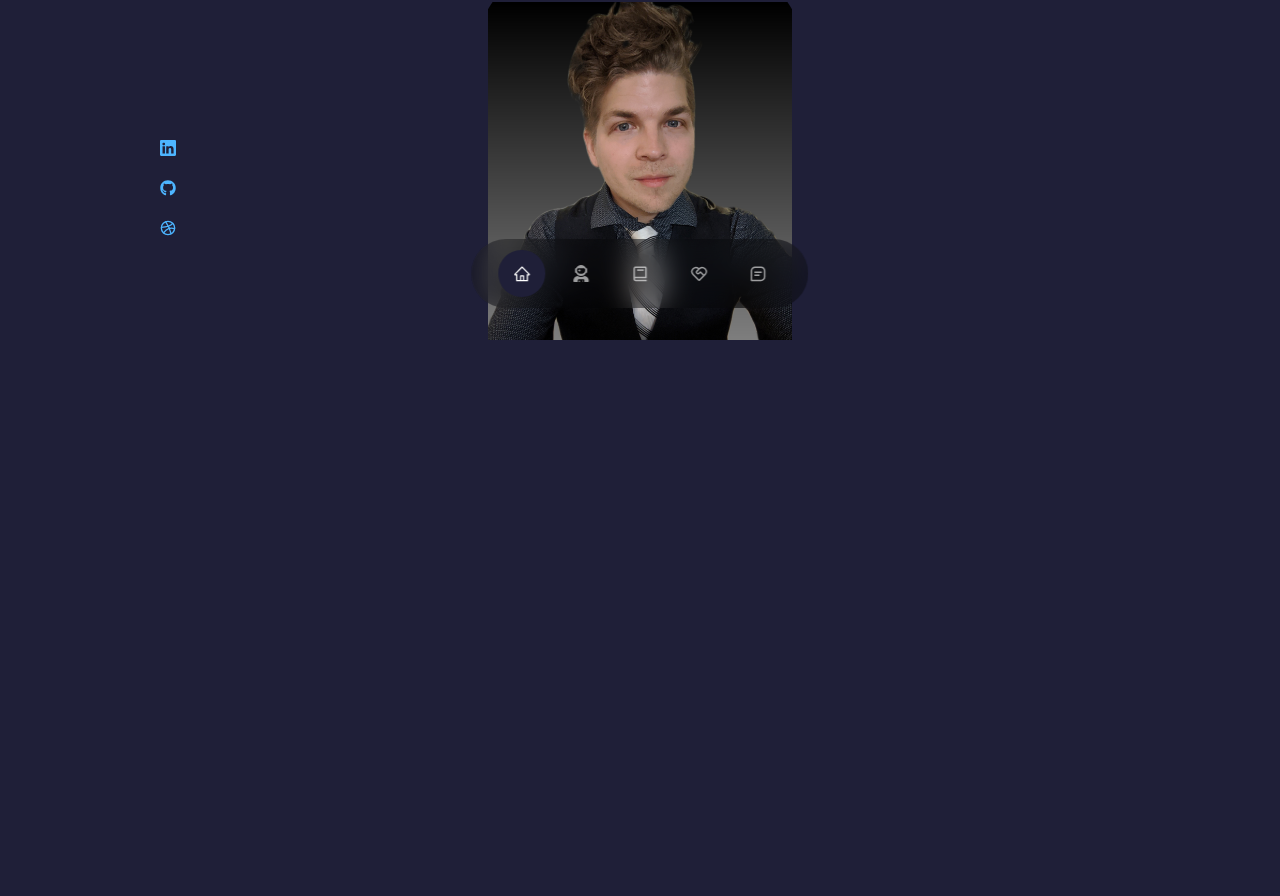
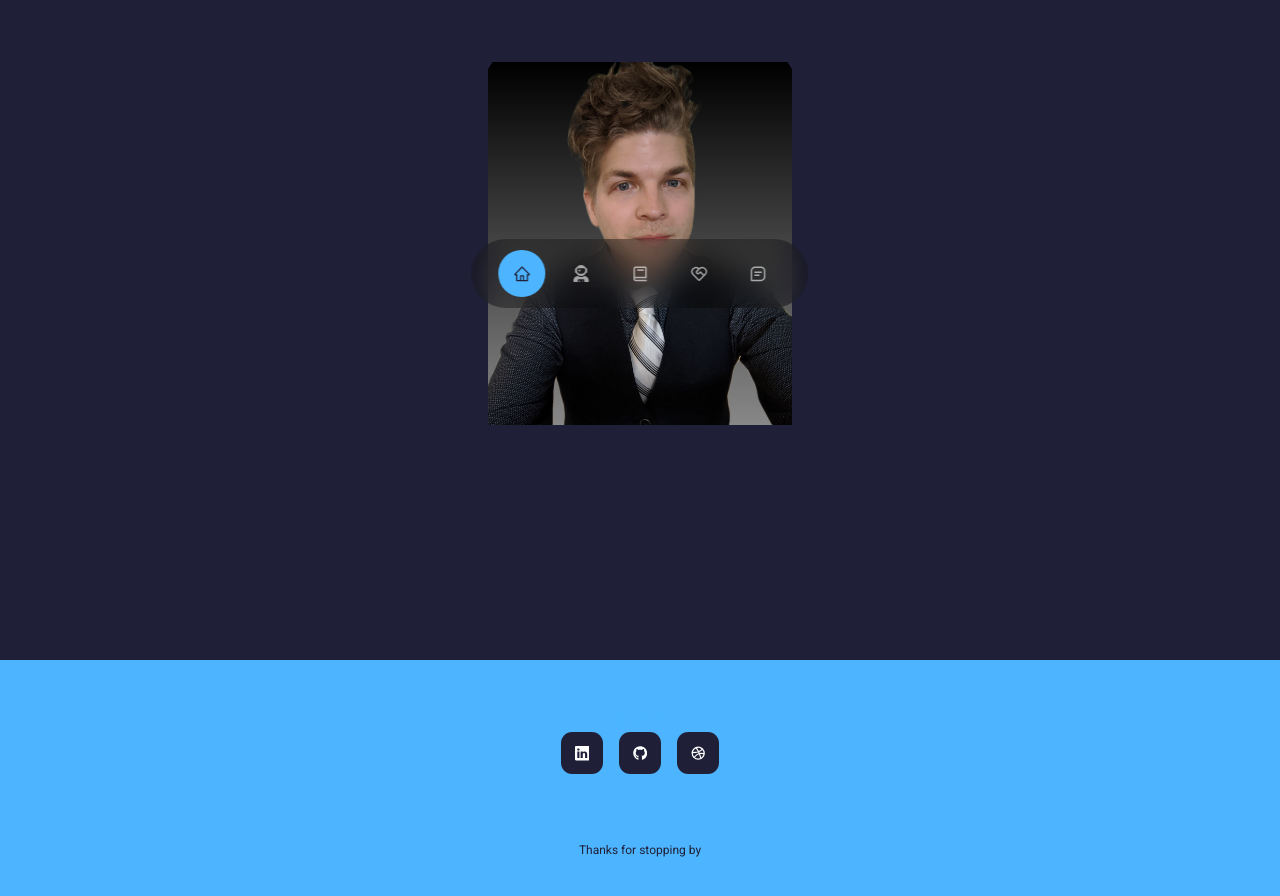
Before and after one commit to jgault87/react-blog, a React (Create React App) app: page / in a window 1280 px wide. Shown: the part 460-1356 px from the top of the page. Before the commit the page ends 800 px from the top, so only its background shows below. Built offline with nearby package versions, Linux system fonts and the light colour scheme.

Commit message:
added contact form/footer

```diff
--- a/package.json
+++ b/package.json
@@ -7,6 +7,7 @@
     "@testing-library/jest-dom": "^5.16.4",
     "@testing-library/react": "^13.3.0",
     "@testing-library/user-event": "^13.5.0",
+    "emailjs-com": "^3.2.0",
     "gh-pages": "^4.0.0",
     "react": "^18.2.0",
     "react-dom": "^18.2.0",
--- a/src/App.jsx
+++ b/src/App.jsx
@@ -1,31 +1,15 @@
-import React from 'react'
-// import Header from './components/header/Header'
-// import Nav from './components/nav/Nav'
-// import About from './components/about/About'
-// import Experience from './components/experience/Experience'
-// import Services from './components/services/Services'
-// import Portfolio from './components/portfolio/Portfolio'
-// import Contact from './components/contact/Contact'
-// import Footer from './components/footer/Footer'
-import Router from './components/portfolioContainer/PortfolioContainer'
+import React from 'react';
+import Footer from './components/footer/Footer';
+import Router from './components/portfolioContainer/PortfolioContainer';
 
 const App = () => {
   return (
     <>
+      <Router />
 
+      <Footer />
+    </>
+  );
+};
 
-     <Router />
-     {/* <Nav />
-     <About />
-     <Experience />
-     <Services />
-     <Portfolio />
-     <Contact />
-     <Footer /> */}
-
-
-    </>
-  )
-}
-
-export default App
+export default App;
--- a/src/components/contact/Contact.jsx
+++ b/src/components/contact/Contact.jsx
@@ -1,10 +1,84 @@
-import React from 'react'
-import './contact.css'
+import React, { useRef } from 'react';
+import './contact.css';
+import { MdOutlineEmail } from 'react-icons/md';
+import { RiMessengerLine } from 'react-icons/ri';
+
+import emailjs from 'emailjs-com';
 
 const Contact = () => {
+  const form = useRef();
+
+  const sendEmail = (e) => {
+    e.preventDefault();
+
+    emailjs
+      .sendForm(
+        'service_w8ts37z',
+        'template_7ya7eoe',
+        form.current,
+        '00VMVm7_RsV8h5lA0'
+      )
+      .then(
+        (result) => {
+          console.log(result.text);
+        },
+        (error) => {
+          console.log(error.text);
+        }
+      );
+    e.target.reset();
+  };
+
   return (
-    <section id ='contact'>Contact</section>
-  )
-}
+    <section id='contact'>
+      <h5>Get In Touch</h5>
+      <h2>Contact</h2>
+      <div className='container contact__container'>
+        <div className='contact__options'>
+          <article className='contact__option'>
+            <MdOutlineEmail className='contact__option-icon' />
+            <h4>Email</h4>
+            <h5>jgault87@gmail.com</h5>
+            <a
+              href='mailto:jgault87@gmail.com'
+              target='_blank'
+              rel='noreferrer'
+            >
+              Send a Message
+            </a>
+          </article>
+          <article className='contact__option'>
+            <RiMessengerLine className='contact__option-icon' />
+            <h4>Messenger</h4>
+            <h5>JJ Gault</h5>
+            <a
+              href='https://m.me/robotixanonymous'
+              target='_blank'
+              rel='noreferrer'
+            >
+              Send a Message
+            </a>
+          </article>
+        </div>
+        {/* end of contact options */}
+        <form ref={form} onSubmit={sendEmail}>
+          <input
+            type='text'
+            name='name'
+            placeholder='Your Full Name'
+            required
+          />
+          <input type='email' name='email' placeholder='Your Email' required />
+          <textarea name='message' rows='7' placeholder='Your Message' required>
+            {''}
+          </textarea>
+          <button type='submit' className='btn btn-primary'>
+            Send Message
+          </button>
+        </form>
+      </div>
+    </section>
+  );
+};
 
-export default Contact
+export default Contact;
--- a/src/components/contact/contact.css
+++ b/src/components/contact/contact.css
@@ -0,0 +1,77 @@
+.container.contact__container {
+    width: 58%;
+    display: grid;
+    grid-template-columns: 30% 58%;
+    gap: 12%;
+}
+
+.contact__options {
+    display: flex;
+    flex-direction: column;
+    gap: 1.2rem;
+
+}
+
+.contact__option {
+    background: var(--color-bg-variant);
+    padding: 1.2rem;
+    border-radius: 1.2rem;
+    text-align: center;
+    border: 1px solid transparent;
+    transition: var(--transition);
+}
+
+.contact__option:hover {
+    background: transparent;
+    border-color: var(--color-primary-variant);
+}
+
+.contact__option-icon {
+    font-size: 1.5rem;
+    margin-bottom: 0.5rem;
+}
+
+.contact__option a {
+    margin-top: 0.7rem;
+    display: inline-block;
+    font-size: 0.8rem;
+}
+
+/* FORM STYLE */
+
+form {
+    display: flex;
+    flex-direction: column;
+    gap: 1.2rem;
+}
+
+input,
+textarea {
+
+    width: 100%;
+    padding: 1.5rem;
+    border-radius: 0.5rem;
+    background: transparent;
+    border: 2px solid var(--color-primary-variant);
+    resize: none;
+    color: var(--color-white);
+
+}
+
+/*  medium devices  */
+@media screen and (max-width: 1024px) {
+.container.contact__container {
+    grid-template-columns: 1fr;
+    gap: 2rem;
+}
+
+}
+
+/*  small devices  */
+@media screen and (max-width: 600px) {
+    .container.contact__container {
+
+        width: var(--container-width-sm)
+    }
+
+}
--- a/src/components/footer/Footer.jsx
+++ b/src/components/footer/Footer.jsx
@@ -1,9 +1,29 @@
 import React from 'react'
 import './footer.css'
+import {BsLinkedin} from 'react-icons/bs'
+import {FaGithub} from 'react-icons/fa'
+import {FiDribbble} from 'react-icons/fi'
 
 const Footer = () => {
   return (
-    <div>Footer</div>
+    <footer>
+      <a href="#" className='footer__logo'>JJ Gault</a>
+
+      <ul className="permalinks">
+
+      </ul>
+
+      <div className="footer__socials">
+        <a href="https://www.linkedin.com/in/jj-gault/" target="_blank" rel="noreferrer"><BsLinkedin/></a>
+        <a href="https://github.com/jgault87" target="_blank" rel="noreferrer"><FaGithub/></a>
+        <a href="https://linkedin.com" target="_blank" rel="noreferrer"><FiDribbble/></a>
+
+      </div>
+
+      <div className="footer__copyright">
+        <small>Thanks for stopping by</small>
+      </div>
+    </footer>
   )
 }
 
--- a/src/components/footer/footer.css
+++ b/src/components/footer/footer.css
@@ -0,0 +1,35 @@
+footer {
+    background: var(--color-primary);
+    padding: 3rem 0;
+    text-align: center;
+    font-size: 0.9rem;
+    margin-top: 20rem;
+}
+
+.footer__socials {
+    display: flex;
+    justify-content: center;
+    gap: 1rem;
+    margin-bottom: 4rem;
+}
+
+.footer__socials a {
+    background: var(--color-bg);
+    color: var(--color-white);
+    padding: 0.8rem;
+    border-radius: 0.7rem;
+    display: flex;
+    border: 1px solid transparent;
+}
+
+.footer__socials a:hover {
+background: transparent;
+color: var(--color-bg);
+border-color: var(--color-bg);
+}
+
+.footer__copyright {
+    margin-bottom: 4rem;
+    color: var(--color-bg);
+
+}
--- a/src/components/header/HeaderSocials.jsx
+++ b/src/components/header/HeaderSocials.jsx
@@ -6,9 +6,9 @@
 const HeaderSocials = () => {
   return (
     <div className="header__socials">
-        <a href="https://www.linkedin.com/in/jj-gault/" target="_blank"><BsLinkedin/></a>
-        <a href="https://github.com/jgault87" target="_blank"><FaGithub/></a>
-        <a href="https://linkedin.com" target="_blank"><FiDribbble/></a>
+        <a href="https://www.linkedin.com/in/jj-gault/" target="_blank" rel="noreferrer"><BsLinkedin/></a>
+        <a href="https://github.com/jgault87" target="_blank" rel="noreferrer"><FaGithub/></a>
+        <a href="https://linkedin.com" target="_blank" rel="noreferrer"><FiDribbble/></a>
 
     </div>
   )
--- a/src/components/header/header.css
+++ b/src/components/header/header.css
@@ -1,7 +1,7 @@
 header {
     height: 100vh;
     padding-top: 7rem;
-    overflow: hidden;
+    /* overflow: hidden; */
 }
 
 .header__container {
@@ -27,9 +27,9 @@
     flex-direction: column;
     align-items: center;
     gap: 0.8rem;
-    position: absolute;
-    left: 0;
-    bottom: 6rem;
+    left: 50%;
+    transform: translateX(-50%);
+
 }
 
 
@@ -49,7 +49,7 @@
     position: absolute;
     left: 50%;
     transform: translateX(-50%);
-    margin-top: 4rem;
+    margin-top: 1rem;
     border-radius: 12rem 12rem 0 0;
     overflow: hidden;
     padding: 5rem 1.5rem 1.5rem 1.5rem;
@@ -66,12 +66,7 @@
     font-size: 0.9rem;
 }
 
-@media screen and (max-width: 1024px) {
-    header {
-        height: 68vh;
-    }
 
-}
 
 @media screen and (max-width: 600px) {
 
@@ -79,8 +74,8 @@
         height: 100vh;
     }
 
-    .header__socials,
+    /* .header__socials,
     .scroll__down {
         display: none;
-    }
+    } */
 }
--- a/src/components/nav/nav.css
+++ b/src/components/nav/nav.css
@@ -33,6 +33,6 @@
 
 nav a.active {
 
-    background: var(--color-bg);
-    color: var(--color-white);
+    background: var(--color-primary);
+    color: var(--color-bg);
 }
```
Also changed, not shown: 2 other files (tests, documents, lock files or other folders).
